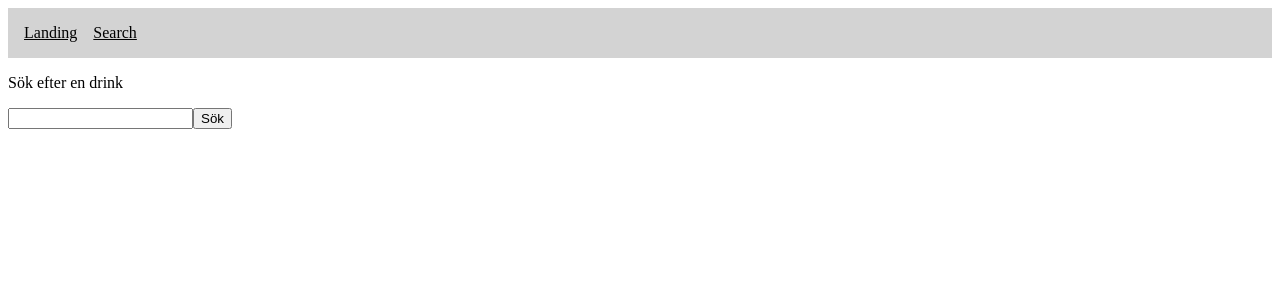
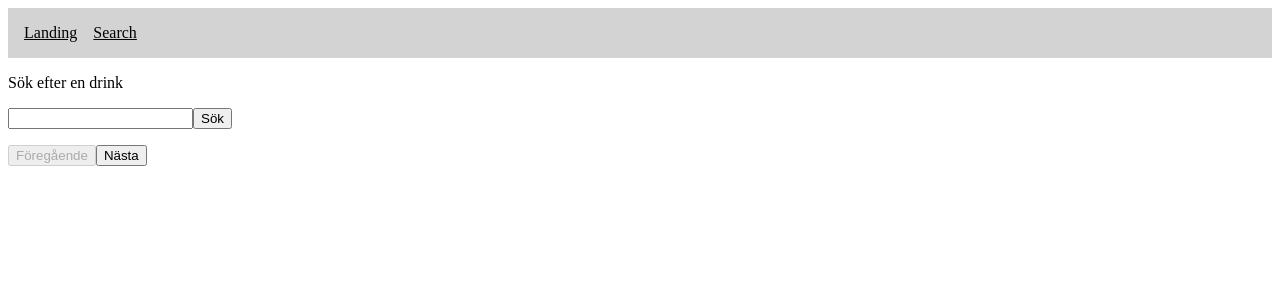
Before and after one commit to EmmaForsberg/Cocktail-Wiki, a React (Vite) app in the folder cocktail-wiki/: page /search in a window 1280 px wide. Shown: the top 300 px of the page. Built offline with nearby package versions, Linux system fonts and the light colour scheme.

Commit message:
search pagination works

```diff
--- a/cocktail-wiki/src/components/SearchPage.tsx
+++ b/cocktail-wiki/src/components/SearchPage.tsx
@@ -13,7 +13,8 @@ import { Link } from "react-router-dom";
 
 export function SearchPage(): ReactElement {
   const [search, setSearch] = useState("");
-  const [searchResult, setSearchResult] = useState<ICocktail[] | null>(null);
+  const [searchResult, setSearchResult] = useState<ICocktail[]>([])
+  const [page, setPage] = useState<number>(1);
 
   //funktion som hämtar api
   const fetchCocktailBySearch = async (searchTerm: string): Promise<ICocktail[]> => {
@@ -25,14 +26,17 @@ export function SearchPage(): ReactElement {
     return data.drinks.map(mapRawCocktailData);
   };
 
-
-
   const handleSubmit = async (e: React.FormEvent<HTMLFormElement>) => {
     e.preventDefault();
     const result = await fetchCocktailBySearch(search);
     setSearchResult(result);
     console.log(search);
   };
+
+const startIndex = (page -1) * 10;
+const endIndex = startIndex + 10;
+const visibleResults = searchResult.slice(startIndex, endIndex);
+const totalPages = Math.ceil(searchResult.length/ 10);
 
   return (
     <>
@@ -42,10 +46,23 @@ export function SearchPage(): ReactElement {
         <button type="submit">Sök</button>
       </form>
       <ul>
-        {searchResult?.map((cocktail) => (
-           <li><Link to={`/cocktail/${cocktail.id}`}>{cocktail.name}</Link></li>
+        {visibleResults?.map((cocktail) => (
+           <li key={cocktail.id}>
+            <Link to={`/cocktail/${cocktail.id}`}>{cocktail.name}</Link>
+            </li>
         ))}
       </ul>
+      <button
+      onClick={() => page > 1 && setPage(page-1)}
+      disabled={page === 1}
+      >
+        Föregående
+      </button>
+      <button
+      onClick={( )=> page < totalPages && setPage(page + 1)}
+      disabled={page === totalPages}
+      >
+      Nästa</button>
     </>
   );
 }
```
Also changed, not shown: cocktail-wiki/src/components/CocktailInfoPage.tsx (+0 -9 lines).
